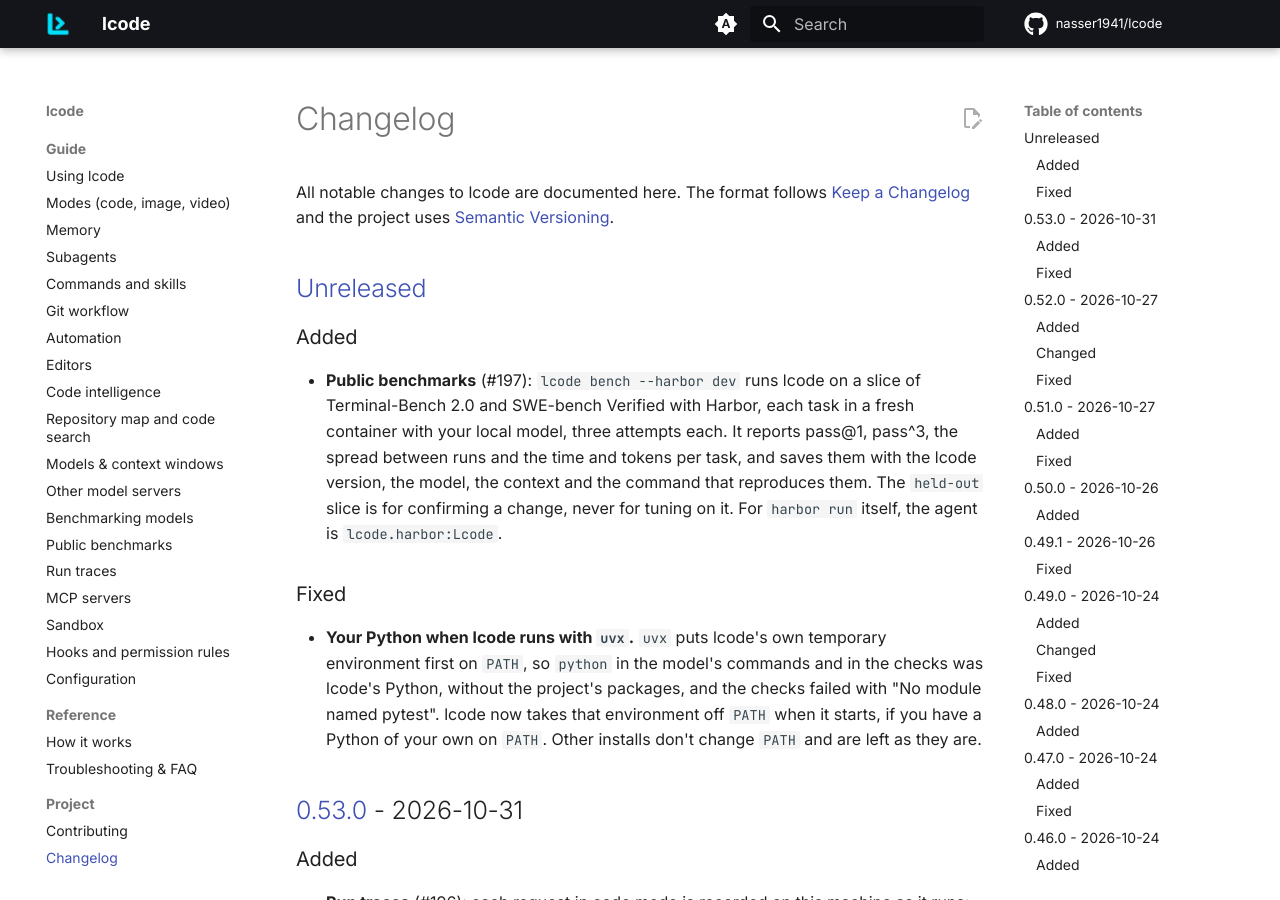
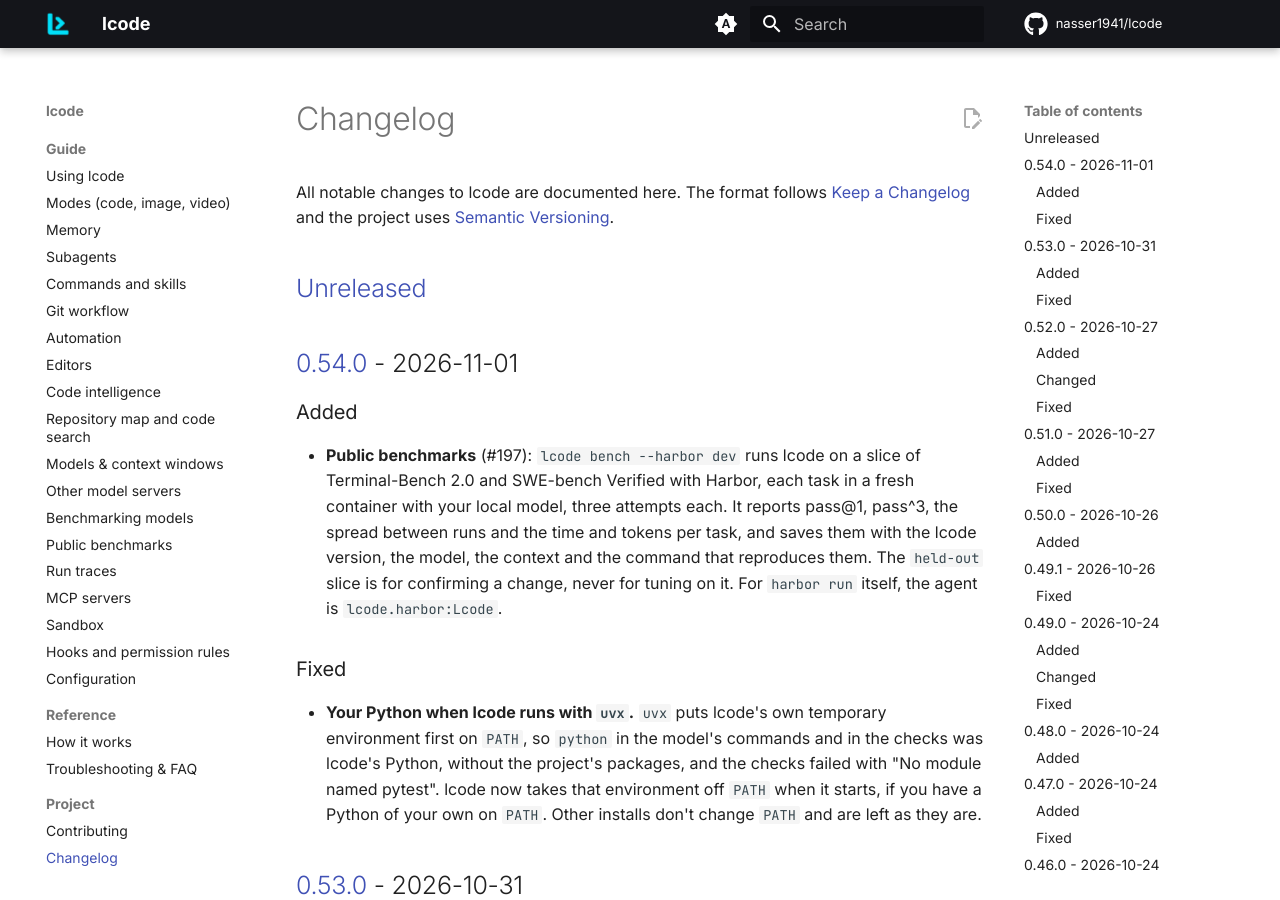
Before and after one commit to nasser1941/lcode, an MkDocs documentation site: the page built from docs/changelog.md, in a window 1280 px wide and 900 px high. Built offline with MkDocs 1.6.1 and Material for MkDocs 9.7.7, drawn with Linux system fonts in a browser that asks for light colours; comment, search, counter and statistics services are not loaded.

Commit message:
Release 0.54.0 (#221)
Co-authored-by: Naser Derakhshan <9349840+nasser1941@users.noreply.github.com>
Co-authored-by: Claude Opus 5.5 <noreply@anthropic.com>

```diff
--- a/CHANGELOG.md
+++ b/CHANGELOG.md
@@ -5,6 +5,8 @@ All notable changes to lcode are documented here. The format follows
 [Semantic Versioning](https://semver.org/).
 
 ## [Unreleased]
+
+## [0.54.0] - 2026-11-01
 
 ### Added
 
@@ -1184,7 +1186,8 @@ First public release.
 - `AGENTS.md` project instructions and `/init` to generate them.
 - One-line installer for Linux and macOS.
 
-[Unreleased]: https://github.com/nasser1941/lcode/compare/v0.53.0...HEAD
+[Unreleased]: https://github.com/nasser1941/lcode/compare/v0.54.0...HEAD
+[0.54.0]: https://github.com/nasser1941/lcode/compare/v0.53.0...v0.54.0
 [0.53.0]: https://github.com/nasser1941/lcode/compare/v0.52.0...v0.53.0
 [0.52.0]: https://github.com/nasser1941/lcode/compare/v0.51.0...v0.52.0
 [0.51.0]: https://github.com/nasser1941/lcode/compare/v0.50.0...v0.51.0
--- a/src/lcode/__init__.py
+++ b/src/lcode/__init__.py
@@ -3,7 +3,7 @@
 From a program: `from lcode import Session` (see lcode.api).
 """
 
-__version__ = "0.53.0"
+__version__ = "0.54.0"
 
 API = ("Session", "Result", "Options", "SetupError")
 
```
Also changed, not shown: docs/quickstart.md (+1 -1 lines).
